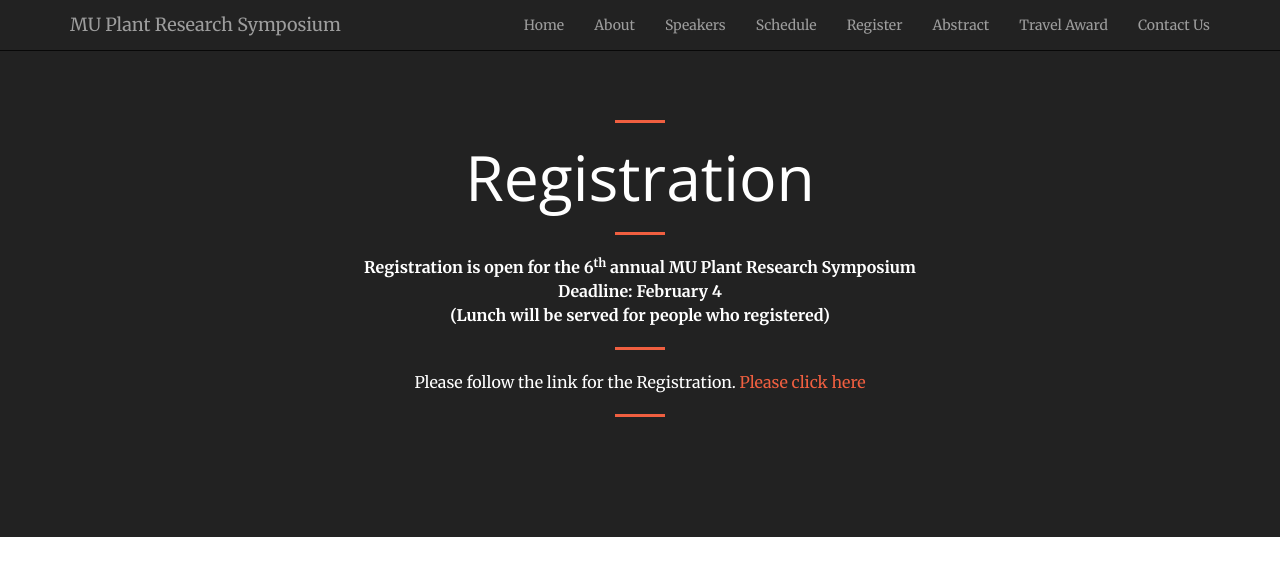
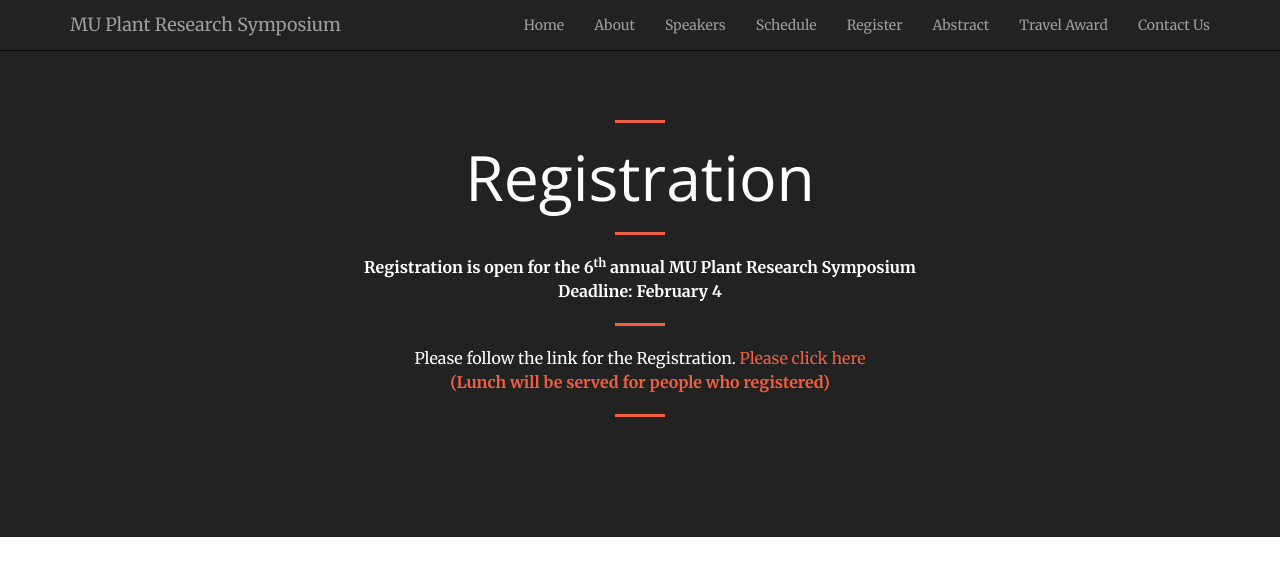
Before and after one commit to mupioneersymposium/mupioneersymposium.github.io, a Jekyll site: the page built from register.md, in a window 1280 px wide. Shown: the top 576 px of the page. Built offline with Jekyll 4.4.1, drawn with Linux system fonts in a browser that asks for light colours.

```diff
--- a/register.md
+++ b/register.md
@@ -6,8 +6,9 @@ layout: regular
 # Registration
 <hr style="clear: both;" />
 **Registration is open for the 6<sup>th</sup> annual MU Plant Research Symposium** <br />
-**Deadline: February 4** <br />
-**(Lunch will be served for people who registered)**
+**Deadline: February 4**
+
 <hr style="clear: both;" />
-Please follow the link for the Registration. <a href="https://docs.google.com/forms/d/e/1FAIpQLSezsZm-nLOu5xlV4MIB-f9yN2wZx3VV-6B463WXHI-C5m8zHA/viewform?usp=sf_link" target="_blank"> Please click here
+Please follow the link for the Registration. <a href="https://docs.google.com/forms/d/e/1FAIpQLSezsZm-nLOu5xlV4MIB-f9yN2wZx3VV-6B463WXHI-C5m8zHA/viewform?usp=sf_link" target="_blank"> Please click here <br />
+  **(Lunch will be served for people who registered)**
 <hr style="clear: both;" />
```
